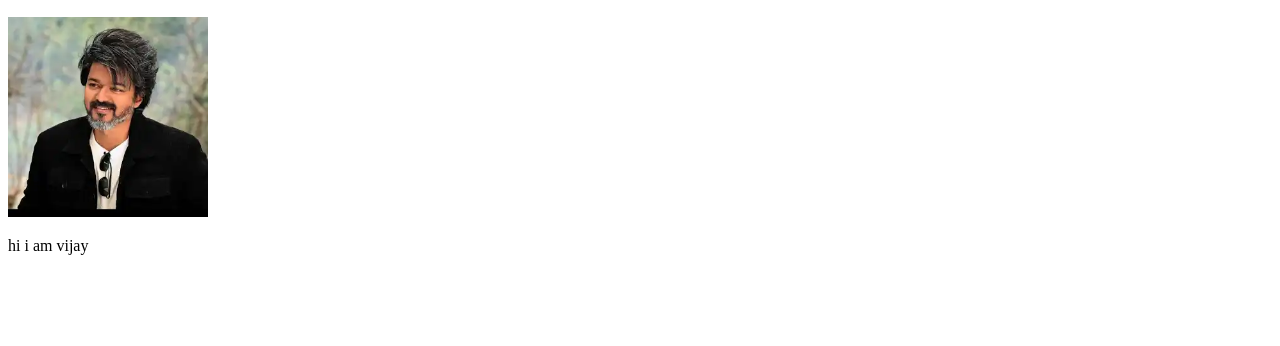
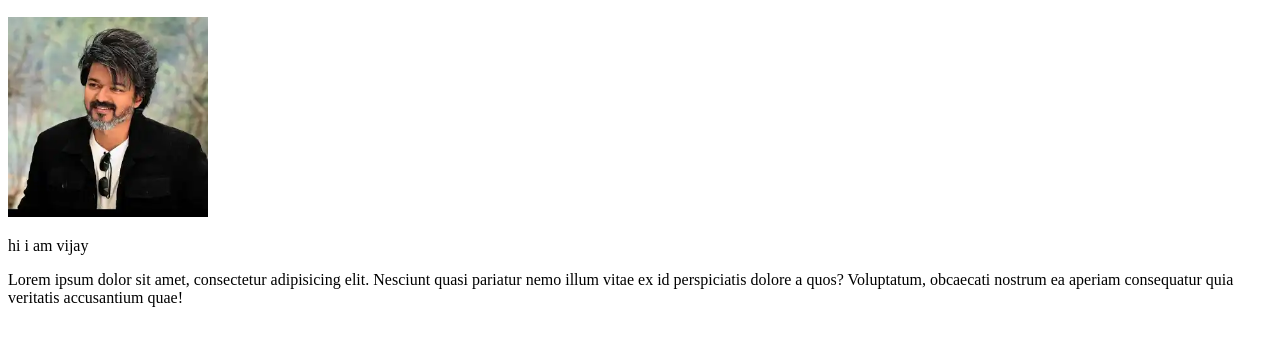
Before and after one commit to Santhoshsekar07/project, a plain HTML site: page index.html in a window 1280 px wide. Shown: the part 110-456 px from the top of the page. Drawn offline with Linux system fonts and the light colour scheme.

Commit message:
added paragraph

```diff
--- a/index.html
+++ b/index.html
@@ -10,5 +10,6 @@
     <h2>new name</h2>
     <img width="200px" src="vijay.webp" alt="">
     <p>hi i am vijay </p>
+    <p>Lorem ipsum dolor sit amet, consectetur adipisicing elit. Nesciunt quasi pariatur nemo illum vitae ex id perspiciatis dolore a quos? Voluptatum, obcaecati nostrum ea aperiam consequatur quia veritatis accusantium quae!</p>
 </body>
 </html>
```
